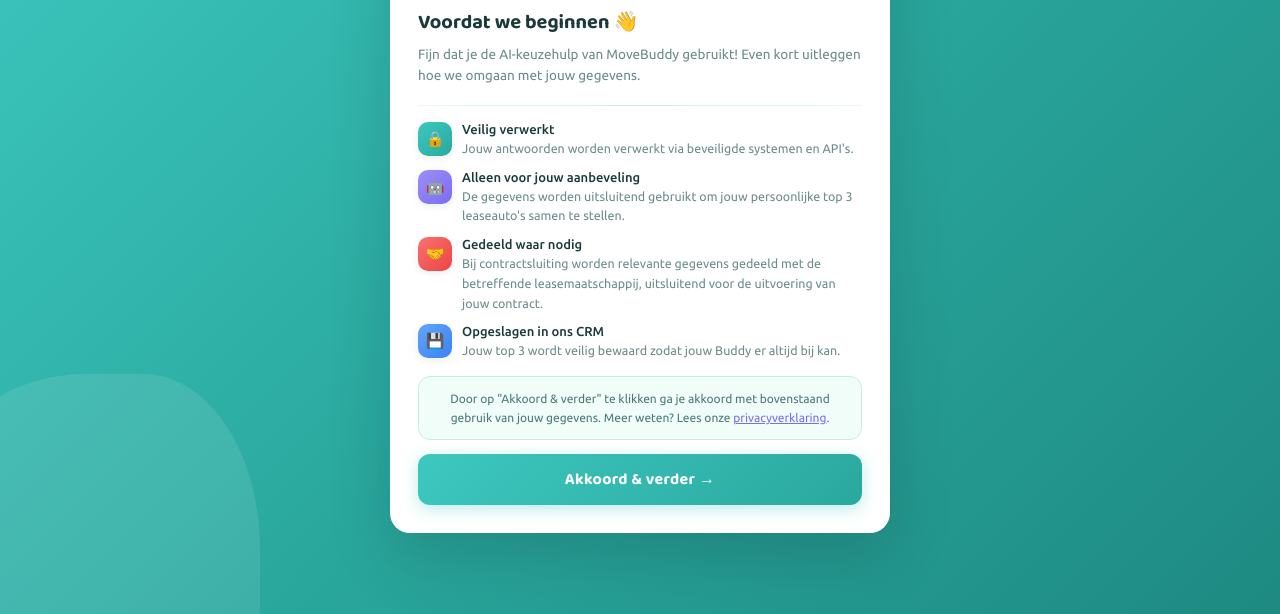
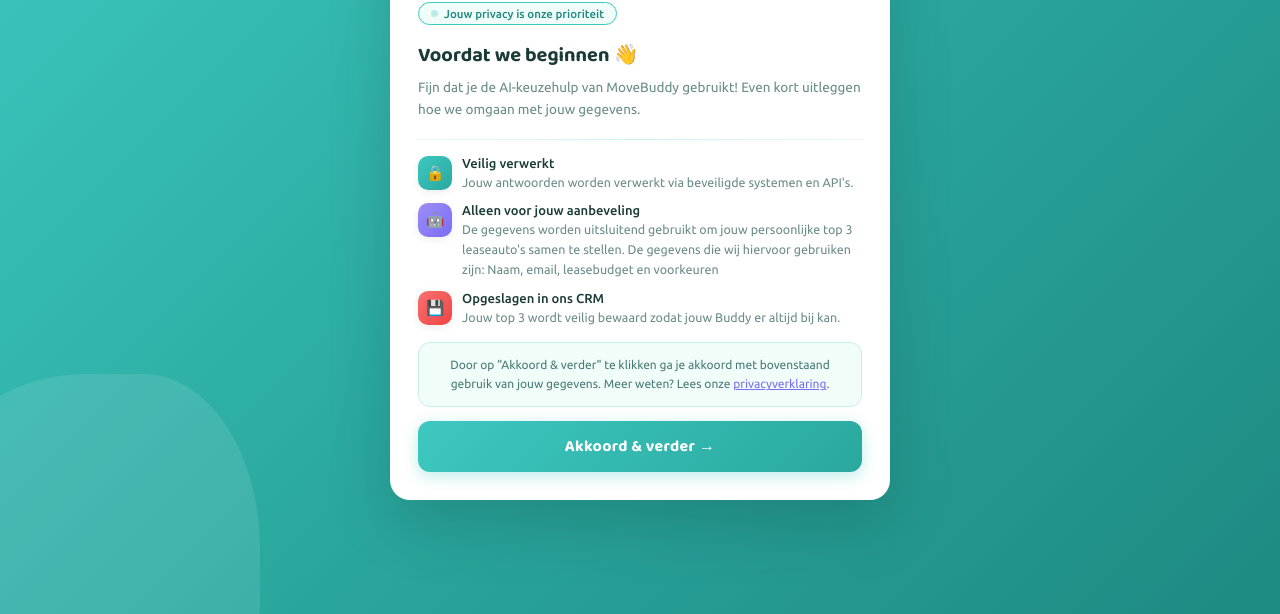
Before and after one commit to BasMovebuddy/privacy-policy, a plain HTML site: page index.html in a window 1280 px wide. Shown: the part 186-800 px from the top of the page. Drawn offline with Linux system fonts and the light colour scheme.

Commit message:
Update index.html

```diff
--- a/index.html
+++ b/index.html
@@ -173,7 +173,7 @@
 
     <div class="badge">
       <div class="badge-dot"></div>
-      Jouw privacy, onze verantwoordelijkheid
+      Jouw privacy is onze prioriteit
     </div>
 
     <h2>Voordat we beginnen 👋</h2>
@@ -195,20 +195,11 @@
       <div class="item-icon purple">🤖</div>
       <div class="item-text">
         <strong>Alleen voor jouw aanbeveling</strong>
-        <span>De gegevens worden uitsluitend gebruikt om jouw persoonlijke top 3 leaseauto's samen te stellen.</span>
+        <span>De gegevens worden uitsluitend gebruikt om jouw persoonlijke top 3 leaseauto's samen te stellen. De gegevens die wij hiervoor gebruiken zijn: Naam, email, leasebudget en voorkeuren</span>
       </div>
     </div>
-
     <div class="item">
-      <div class="item-icon red">🤝</div>
-      <div class="item-text">
-        <strong>Gedeeld waar nodig</strong>
-        <span>Bij contractsluiting worden relevante gegevens gedeeld met de betreffende leasemaatschappij, uitsluitend voor de uitvoering van jouw contract.</span>
-      </div>
-    </div>
-
-    <div class="item">
-      <div class="item-icon blue">💾</div>
+      <div class="item-icon red">💾</div>
       <div class="item-text">
         <strong>Opgeslagen in ons CRM</strong>
         <span>Jouw top 3 wordt veilig bewaard zodat jouw Buddy er altijd bij kan.</span>
```
